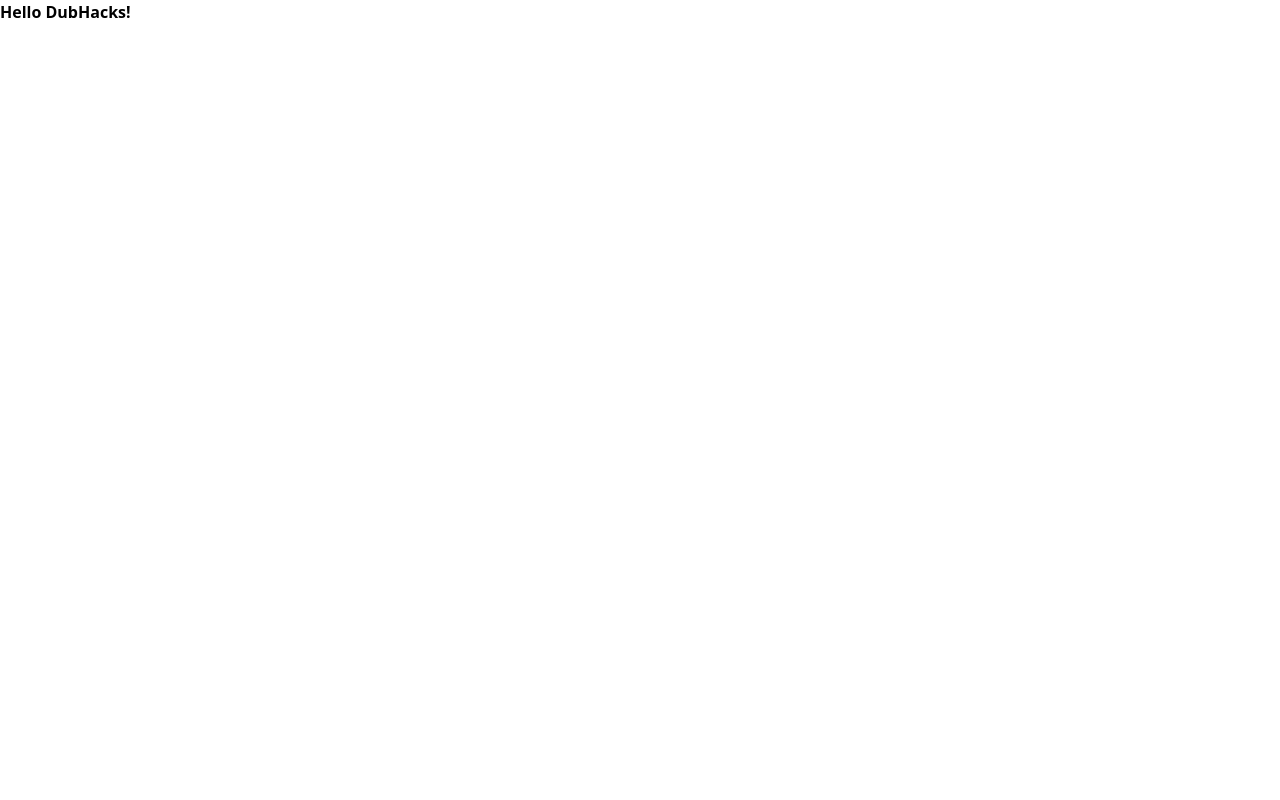
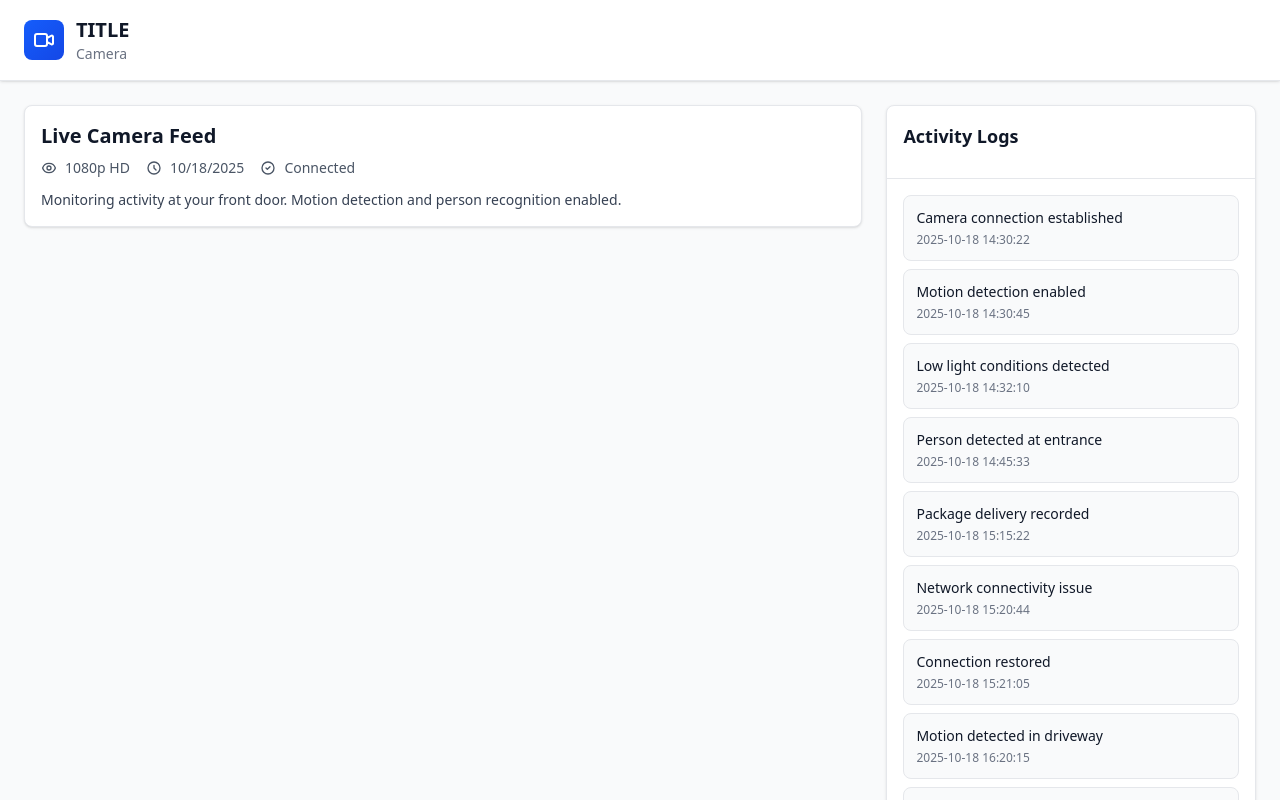
Before and after one commit to raymondcen/DubHacks2025, a React (Vite) app in the folder tmobile-client/: page / in a window 1280 px wide. Shown: the top 800 px of the page. Built offline with nearby package versions, Linux system fonts and the light colour scheme.

Commit message:
Added event logs with placeholder events with title banner and device description.

```diff
--- a/tmobile-client/src/App.jsx
+++ b/tmobile-client/src/App.jsx
@@ -1,13 +1,6 @@
-// import { useState } from 'react'
-
+import Views from './components/views'
 function App() {
-  return (
-    <>
-      <p className="font-bold">
-        Hello DubHacks!
-      </p>
-    </>
-  )
+  return <Views />
 }
 
 export default App
--- /dev/null
+++ b/tmobile-client/src/components/logs.jsx
@@ -0,0 +1,72 @@
+import { useState, useEffect } from 'react'
+
+// const event = {
+//     id: Number,
+//     severity: String,
+//     description: String,
+//     timestamp: Number
+// };
+const testEvents = [
+    { id: 1, timestamp: '2025-10-18 14:30:22', message: 'Camera connection established', category: 'system' },
+    { id: 2, timestamp: '2025-10-18 14:30:45', message: 'Motion detection enabled', category: 'detection' },
+    { id: 3, timestamp: '2025-10-18 14:32:10', message: 'Low light conditions detected', category: 'camera' },
+    { id: 4, timestamp: '2025-10-18 14:45:33', message: 'Person detected at entrance', category: 'detection' },
+    { id: 5, timestamp: '2025-10-18 15:15:22', message: 'Package delivery recorded', category: 'detection' },
+    { id: 6, timestamp: '2025-10-18 15:20:44', message: 'Network connectivity issue', category: 'system' },
+    { id: 7, timestamp: '2025-10-18 15:21:05', message: 'Connection restored', category: 'system' },
+    { id: 8, timestamp: '2025-10-18 16:20:15', message: 'Motion detected in driveway', category: 'detection' },
+    { id: 9, timestamp: '2025-10-18 16:45:30', message: 'Night mode activated', category: 'camera' },
+    { id: 10, timestamp: '2025-10-18 17:00:12', message: 'Recording saved to cloud', category: 'storage' },
+];
+
+function Logs() {
+    const [logs, setLogs] = useState([]);
+
+    useEffect(() => {
+        // Simulate api fetching events
+        setLogs(testEvents);
+    }, []);
+
+    return (
+        <div className="h-full bg-white rounded-lg border border-gray-200 shadow-sm flex flex-col">
+      {/* Header */}
+      <div className="p-4 border-b border-gray-200">
+        <h2 className="text-lg font-semibold text-gray-900 mb-3">Activity Logs</h2>
+      </div>
+
+      {/* Logs list */}
+      <div className="flex-1 overflow-y-auto p-4 space-y-2">
+        {logs.length === 0 ? (
+          <div className="text-center py-8 text-gray-500">
+            <p>No logs to display</p>
+          </div>
+        ) : (
+          logs.map((log) => (
+            <div
+              key={log.id}
+              className="p-3 rounded-lg border border-gray-200 hover:border-gray-300 transition-colors bg-gray-50"
+            >
+              <div className="flex items-start gap-2">
+                <div className="flex-1 min-w-0">
+                  <p className="text-sm text-gray-900 break-words">
+                    {log.message}
+                  </p>
+                  <p className="text-xs text-gray-500 mt-1">
+                    {log.timestamp}
+                  </p>
+                </div>
+              </div>
+            </div>
+          ))
+        )}
+      </div>
+
+      {/* Footer with count */}
+      <div className="p-3 border-t border-gray-200 bg-gray-50 text-xs text-gray-600">
+        Showing {logs.length} logs
+      </div>
+    </div>
+  );
+}
+
+export default Logs;
--- /dev/null
+++ b/tmobile-client/src/components/views.jsx
@@ -0,0 +1,96 @@
+import { useState } from 'react';
+import Logs from './logs';
+
+function Views() {
+    const [timeRange, setTimeRange] = useState('Last 24 hours');
+
+  const handleTimeRangeChange = (range) => {
+    if (typeof range === 'string') {
+      const rangeLabels = {
+        '1h': 'Last hour',
+        '6h': 'Last 6 hours',
+        '24h': 'Last 24 hours',
+        '7d': 'Last 7 days',
+        '30d': 'Last 30 days',
+      };
+      setTimeRange(rangeLabels[range] || range);
+    } else {
+      setTimeRange(`${range.start} to ${range.end}`);
+    }
+  };
+
+  return (
+    <div className="min-h-screen bg-gray-50">
+      {/* Header */}
+      <header className="bg-white border-b border-gray-200 sticky top-0 z-10 shadow-sm">
+        <div className="max-w-full px-6 py-4">
+          <div className="flex items-center justify-between">
+            <div className="flex items-center gap-3">
+              <div className="w-10 h-10 bg-gradient-to-br from-blue-600 to-blue-700 rounded-lg flex items-center justify-center">
+                <svg className="w-6 h-6 text-white" fill="none" stroke="currentColor" viewBox="0 0 24 24">
+                  <path strokeLinecap="round" strokeLinejoin="round" strokeWidth={2} d="M15 10l4.553-2.276A1 1 0 0121 8.618v6.764a1 1 0 01-1.447.894L15 14M5 18h8a2 2 0 002-2V8a2 2 0 00-2-2H5a2 2 0 00-2 2v8a2 2 0 002 2z" />
+                </svg>
+              </div>
+              <div>
+                {/* Title */}
+                <h1 className="text-xl font-bold text-gray-900">TITLE</h1>
+                {/* Device */}
+                <p className="text-sm text-gray-500">Camera</p>
+              </div>
+            </div>
+          </div>
+        </div>
+      </header>
+
+      {/* Main content - YouTube-like layout */}
+      <div className="max-w-full px-6 py-6">
+        <div className="flex gap-6">
+          {/* Left side - Video player and event summary (70% width) */}
+          <div className="flex-1" style={{ maxWidth: '70%' }}>
+
+
+            {/* Video info section */}
+            <div className="bg-white rounded-lg border border-gray-200 shadow-sm p-4 mb-4">
+              <h2 className="text-xl font-semibold text-gray-900 mb-2">
+                Live Camera Feed
+              </h2>
+              <div className="flex items-center gap-4 text-sm text-gray-600">
+                <div className="flex items-center gap-2">
+                  <svg className="w-4 h-4" fill="none" stroke="currentColor" viewBox="0 0 24 24">
+                    <path strokeLinecap="round" strokeLinejoin="round" strokeWidth={2} d="M15 12a3 3 0 11-6 0 3 3 0 016 0z" />
+                    <path strokeLinecap="round" strokeLinejoin="round" strokeWidth={2} d="M2.458 12C3.732 7.943 7.523 5 12 5c4.478 0 8.268 2.943 9.542 7-1.274 4.057-5.064 7-9.542 7-4.477 0-8.268-2.943-9.542-7z" />
+                  </svg>
+                  <span>1080p HD</span>
+                </div>
+                <div className="flex items-center gap-2">
+                  <svg className="w-4 h-4" fill="none" stroke="currentColor" viewBox="0 0 24 24">
+                    <path strokeLinecap="round" strokeLinejoin="round" strokeWidth={2} d="M12 8v4l3 3m6-3a9 9 0 11-18 0 9 9 0 0118 0z" />
+                  </svg>
+                  <span>{new Date().toLocaleDateString()}</span>
+                </div>
+                <div className="flex items-center gap-2">
+                  <svg className="w-4 h-4" fill="none" stroke="currentColor" viewBox="0 0 24 24">
+                    <path strokeLinecap="round" strokeLinejoin="round" strokeWidth={2} d="M9 12l2 2 4-4m6 2a9 9 0 11-18 0 9 9 0 0118 0z" />
+                  </svg>
+                  <span>Connected</span>
+                </div>
+              </div>
+              <p className="mt-3 text-sm text-gray-700">
+                Monitoring activity at your front door. Motion detection and person recognition enabled.
+              </p>
+            </div>
+        </div>
+
+          {/* Right side - Logs panel */}
+          <div className="w-full" style={{ maxWidth: '30%' }}>
+            <div className="sticky top-24">
+              <Logs />
+            </div>
+          </div>
+        </div>
+      </div>
+    </div>
+  );
+}
+
+export default Views;
```
